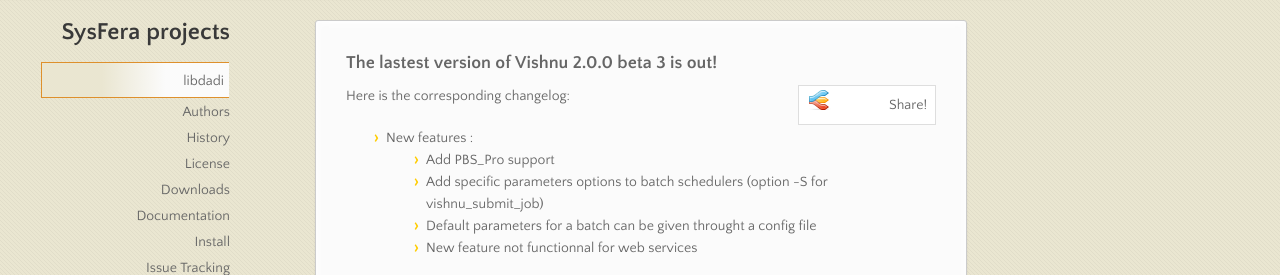
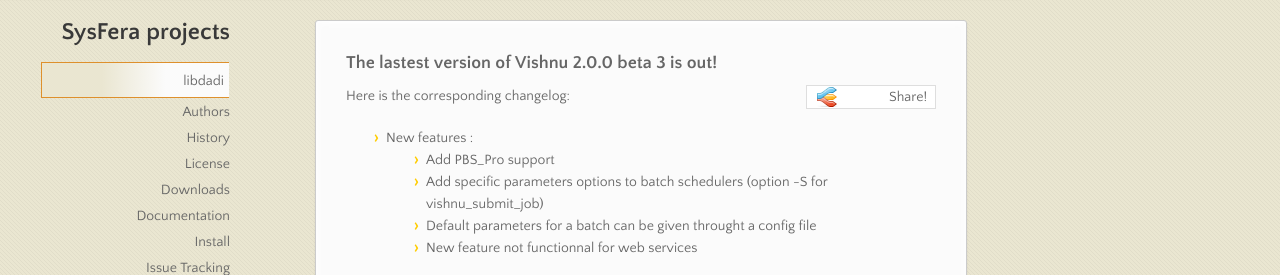
Before and after one commit to dloureiro/sysfera.github.com, a Jekyll site: the page built from _posts/2012-11-09-Vishnu_v2.0.0beta3_is_out.html, in a window 1280 px wide. Shown: the part 170-445 px from the top of the page. Built offline with Jekyll 4.4.1, drawn with Linux system fonts in a browser that asks for light colours; nearby versions of some CDN libraries; Markdown is read by kramdown in place of the engine named in the settings; comment, search, counter and statistics services are not loaded.

Commit message:
correction

```diff
--- a/stylesheets/styles.css
+++ b/stylesheets/styles.css
@@ -1035,13 +1035,13 @@
 	text-align:right;
 	right:30px;
 	border:solid 1px #DEDEDE;
-	background:white url(/images/arrow-branch-byr-24.png) 8px 2px no-repeat;;
+	background:white url(/images/arrow-branch-byr-24.png) 8px no-repeat;;
 }
 
 .post-sharing span{
 	display:block;
 	width:120px;
-	padding:8px;
+	padding-right:8px;
 }
 
 .post-sharing ul{
```
